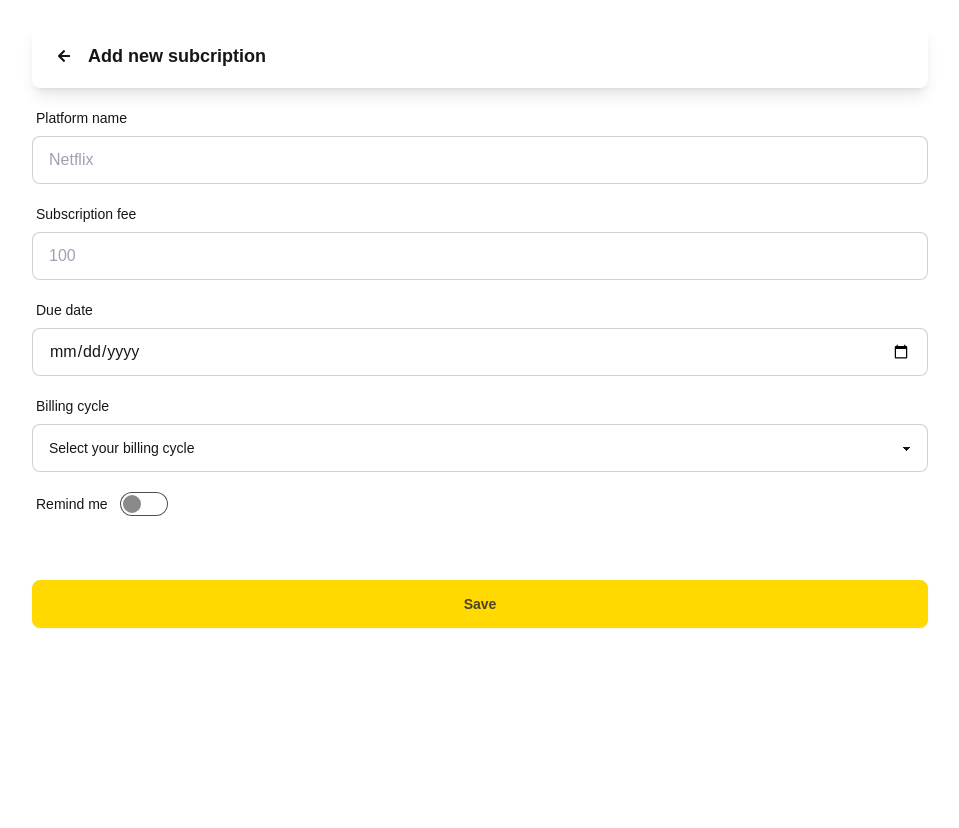
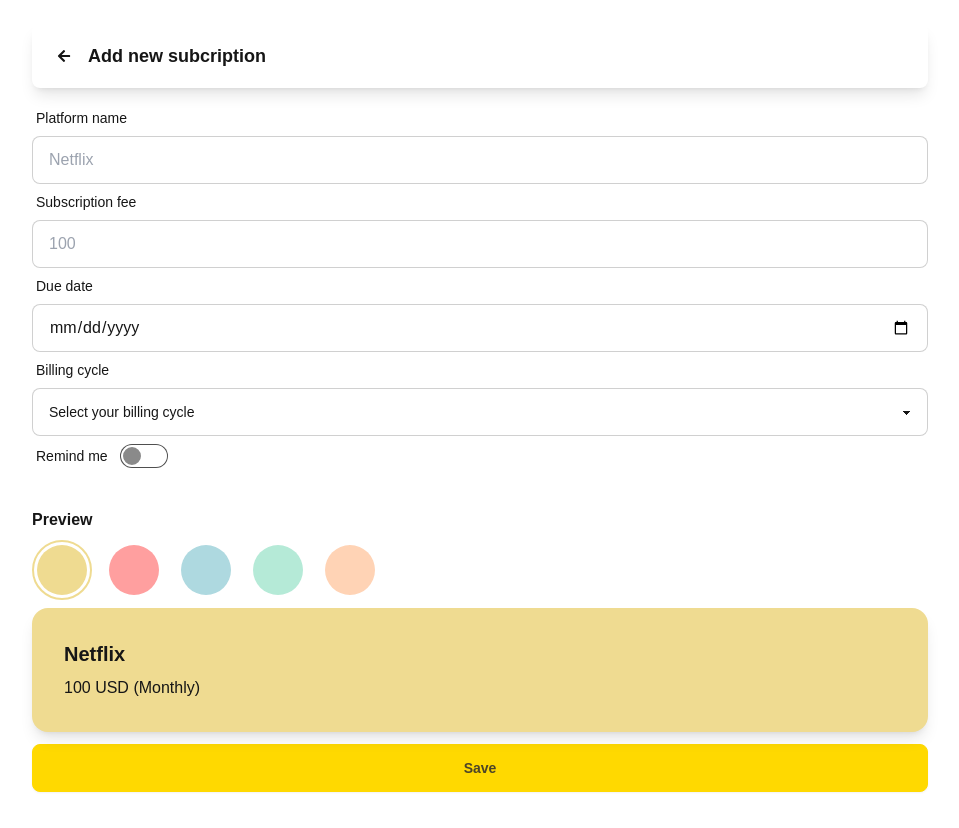
Before and after one commit to rizky201008/subs-tracker-web, a Next.js app: page /add in a window 1280 px wide. Shown: the whole page, without its empty margins (160-1119 px from the left). Before the commit the page ends 800 px from the top, so only its background shows below. Built offline with nearby package versions, Linux system fonts and the light colour scheme.

Commit message:
feat: component =  create new component ColorPicker

```diff
--- a/app/add/components/FormAdd.tsx
+++ b/app/add/components/FormAdd.tsx
@@ -1,17 +1,21 @@
 "use client";
 
+import { ColorPicker } from "@/app/components/ColorPicker";
 import { Input } from "@/app/components/Input";
 import { InputSelect } from "@/app/components/InputSelect";
 import { InputSwitch } from "@/app/components/InputSwitch";
+import { SubscriptionItem } from "@/app/components/SubscriptionItem";
 import { useState } from "react";
 
 export const FormAdd = () => {
+  const colors = ["#EFDB91", "#FF9F9F", "#AED9E0", "#B5EAD7", "#FFD3B5"];
   const [data, setData] = useState({
     platform: "",
     fee: "",
     date: "",
     cycle: "",
     remind: false,
+    color: "#EFDB91",
   });
 
   const handleInputChange = (e: React.ChangeEvent<HTMLInputElement>) => {
@@ -27,7 +31,7 @@
   };
 
   return (
-    <>
+    <div className="max-w-4xl w-full">
       <Input
         name="platform"
         placeholder="Netflix"
@@ -68,7 +72,19 @@
         selected={data.remind}
       />
       <div className="h-8"></div>
-      <button className="btn btn-primary w-full max-w-4xl">Save</button>
-    </>
+      <h3 className="text-md font-semibold text-start w-full">Preview</h3>
+      <div className="flex flex-row items-start w-full my-2 gap-3">
+        {colors.map((color, index) => (
+          <ColorPicker
+            onClick={() => setData({ ...data, color })}
+            key={index}
+            color={color}
+            active={data.color === color}
+          />
+        ))}
+      </div>
+      <SubscriptionItem data={1} />
+      <button className="btn btn-primary w-full my-3">Save</button>
+    </div>
   );
 };
--- /dev/null
+++ b/app/components/ColorPicker.tsx
@@ -0,0 +1,22 @@
+export const ColorPicker = ({
+  color = "#EFDB93",
+  active = false,
+  onClick,
+}: {
+  color?: string;
+  active?: boolean;
+  onClick: () => void;
+}) => {
+  return (
+    <div
+      onClick={onClick}
+      className={`flex flex-col justify-center items-center rounded-full border-2 w-[60px] h-[60px] cursor-pointer`}
+      style={{ borderColor: active ? color : "transparent" }}
+    >
+      <div
+        className={`w-[50px] h-[50px] rounded-full`}
+        style={{ backgroundColor: color }}
+      ></div>
+    </div>
+  );
+};
```
